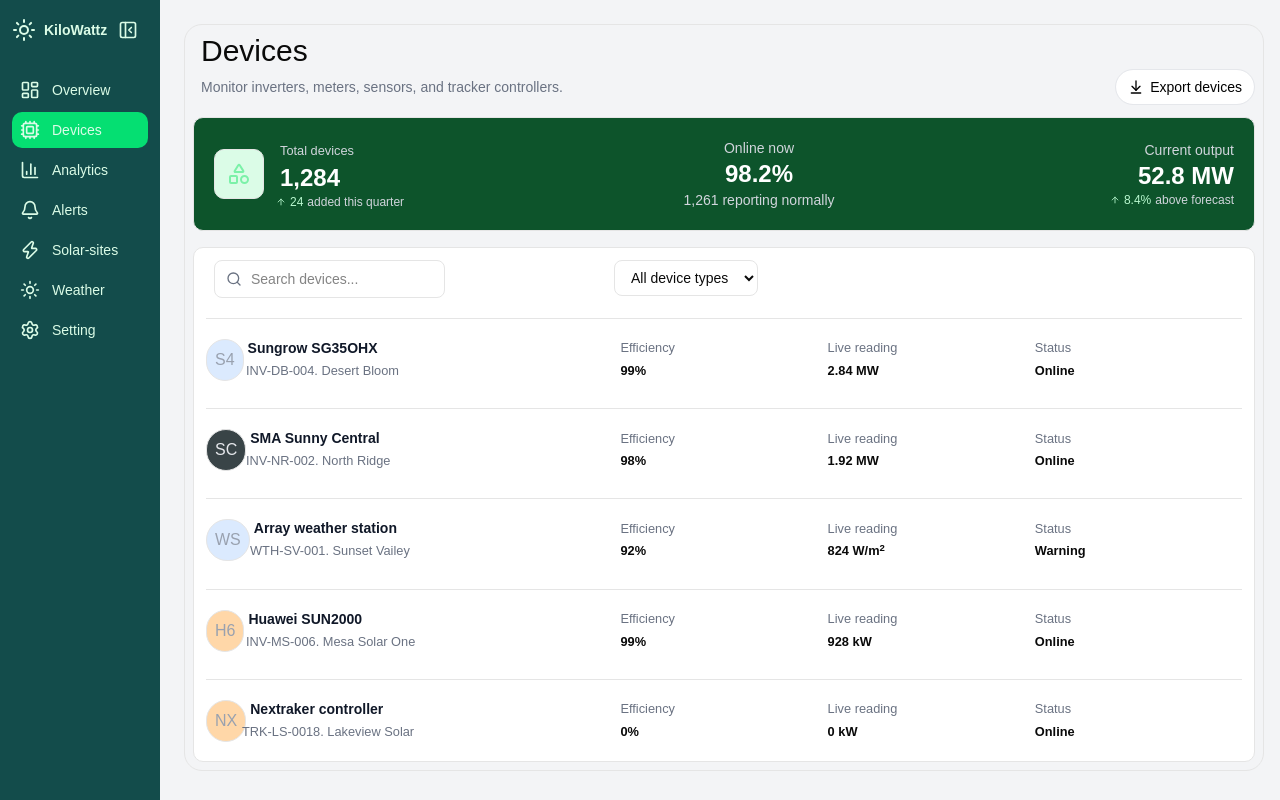
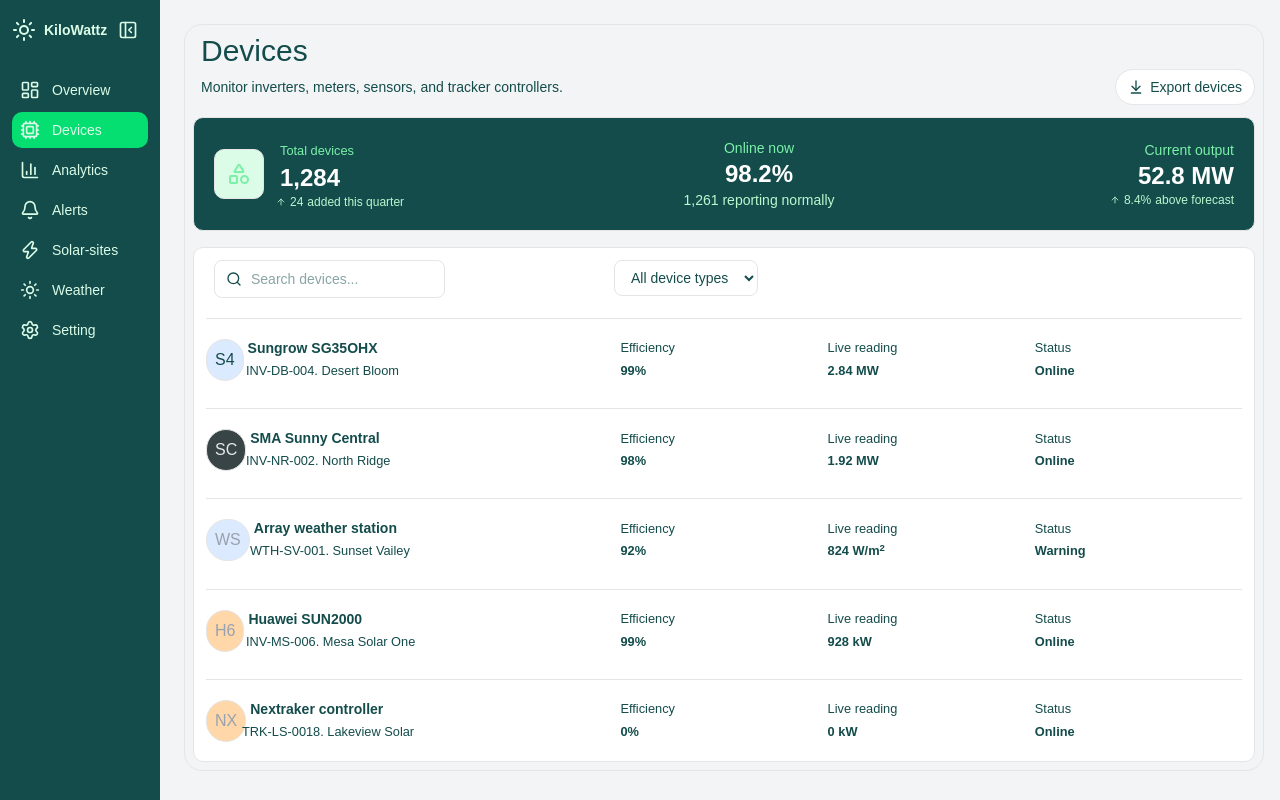
Before and after one commit to Frozyne/KiloWattz, a React (Vite) app in the folder client/: page /admin/devices in a window 1280 px wide. Built offline with nearby package versions, Linux system fonts and the light colour scheme; no server answers.

Commit message:
Add fixes and adjustment

```diff
--- a/client/src/components/admin/Analytics.tsx
+++ b/client/src/components/admin/Analytics.tsx
@@ -22,7 +22,7 @@ export default function Analytics({ data = [] }: { readonly data?: Reading[] })
     <>
     <div className="bg-white">
       <div className="border rounded-4xl mt-4 p-5 bg-white">
-        <div className="flex justify-between items-center font-normal text-green-400 text-3xl">
+        <div className="flex justify-between items-center font-normal text-primary text-3xl">
           <span>Analytics</span>
 
           <div className="flex items-center gap-2 text-base">
@@ -31,7 +31,7 @@ export default function Analytics({ data = [] }: { readonly data?: Reading[] })
                 <button
                   key={v}
                   onClick={() => setMode(v)}
-                  className={`px-1 ${mode === v ? "bg-orange-200 text-white" : ""}`}
+                  className={`px-1 ${mode === v ? "bg-emerald-600 text-white" : ""}`}
                 >
                   {v === "day" ? "Daily" : "Monthly"}
                 </button>
--- a/client/src/components/admin/NavBar.tsx
+++ b/client/src/components/admin/NavBar.tsx
@@ -23,7 +23,7 @@ export default function NavBar(){
              className="absolute left-3 top-1/2 -translate-y-1/2  text-green-100 pointer-events-none" />
             <input
             type="type"
-            className="w-full py-2 border border-green-800 rounded-lg pl-10 pr-3 text-sm ouline-none focus:ring-2 focus:ring-gray-200 text-black"
+            className="w-full py-2 border border-green-800 rounded-lg pl-10 pr-3 text-sm ouline-none focus:ring-2 focus:ring-gray-200 text-primary"
             placeholder="Search..."/>
           </div>
           <div>
--- a/client/src/pages/admin/DevicesPages.tsx
+++ b/client/src/pages/admin/DevicesPages.tsx
@@ -8,47 +8,47 @@ export default function Devices() {
     const [region, setRegion] = useState("All")
     return (
         <div className="border p-2 ml-2 rounded-2xl mt-2">
-            <span className="text-3xl ml-2">Devices</span>
+            <span className="text-3xl ml-2 text-primary">Devices</span>
             <div className="flex items-center justify-between">
-                <div className="text-gray-500 text-sm ml-2">Monitor inverters, meters, sensors, and tracker controllers.</div>
-                <Button className="bg-white text-black border-gray-200"><ArrowDownToLineIcon />Export devices</Button>
+                <div className="text-primary text-sm ml-2">Monitor inverters, meters, sensors, and tracker controllers.</div>
+                <Button className="bg-white text-primary border-gray-200"><ArrowDownToLineIcon />Export devices</Button>
             </div>
 
-            <div className="bg-green-900 border rounded-lg text-white mt-3 p-5 flex items-center justify-between gap-6">
+            <div className="bg-primary border rounded-lg text-white mt-3 p-5 flex items-center justify-between gap-6">
                 <div className="flex items-center gap-4">
                     <span className="border bg-green-100 text-green-300 p-3 rounded-lg">
                         <ShapesIcon />
                     </span>
                     <div>
-                        <small className="text-gray-300">Total devices</small>
+                        <small className="text-green-300">Total devices</small>
                         <p className="text-2xl font-bold">1,284</p>
                         <p className="flex items-center gap-1 text-xs text-green-200">
                             <ArrowUpIcon size={10} className="-translate-x-1" />
                             <span className="-translate-x-1">24</span>
-                            <span className="text-gray-300 -translate-x-1">added this quarter</span>
+                            <span className="text-green-200 -translate-x-1">added this quarter</span>
                         </p>
                     </div>
                 </div>
 
                 <div className="flex flex-col items-center">
-                    <span className="text-sm text-gray-300">Online now</span>
+                    <span className="text-sm text-green-300">Online now</span>
                     <strong className="text-2xl">98.2%</strong>
-                    <small className="text-sm text-gray-300">1,261 reporting normally</small>
+                    <small className="text-sm text-green-200">1,261 reporting normally</small>
                 </div>
 
                 <div className="flex flex-col items-end">
-                    <span className="text-sm text-gray-300">Current output</span>
+                    <span className="text-sm text-green-300">Current output</span>
                     <strong className="text-2xl">52.8 MW</strong>
                     <p className="flex items-center gap-1 text-xs text-green-200">
                         <ArrowUpIcon size={10} />
                         <span>8.4%</span>
-                        <span className="text-gray-300">above forecast</span>
+                        <span className="text-green-200">above forecast</span>
                     </p>
                 </div>
             </div>
             <div className="mt-4 border rounded-lg bg-white p-3">
                 <div className="relative w-full max-w-sm ml-2 flex justify-between">
-                    <SearchIcon className="pointer-events-none absolute left-3 top-1/2 h-4 w-4 -translate-y-1/2 text-gray-500" />
+                    <SearchIcon className="pointer-events-none absolute left-3 top-1/2 h-4 w-4 -translate-y-1/2 text-primary" />
                     <input
                         type="text"
                         value={query}
@@ -56,12 +56,12 @@ export default function Devices() {
                             setQuery(e.target.value)
                         }}
                         placeholder="Search devices..."
-                        className="rounded-md border py-2 pl-9 pr-3 text-sm outline-none focus:ring-gray-200"
+                        className="rounded-md border py-2 pl-9 pr-3 text-sm outline-none focus:ring-gray-200 text-primary"
                     />
                     <div className="translate-x-40">
                         <select value={region}
                             onChange={(e) => { setRegion(e.target.value); }}
-                            className="rounded-md border border-gary-200 px-3 py-2 text-sm outline-none focus:ring-2 focus:ring-gray-200">
+                            className="rounded-md border border-gary-200 px-3 py-2 text-sm outline-none focus:ring-2 focus:ring-gray-200 text-primary">
                             <option value="All">All device types</option>
                             <option value="North">North</option>
                             <option value="South">South</option>
@@ -74,18 +74,18 @@ export default function Devices() {
 
                     <div className="flex items-center mt-2">
                         <div className="flex items-center gap-3 flex-2">
-                            <span className="border rounded-3xl p-2 bg-blue-100 text-gray-400 translate-y-3">S4</span>
-                            <small className="font-bold text-sm text-gray-900 -translate-x-2">Sungrow SG35OHX</small>
+                            <span className="border rounded-3xl p-2 bg-blue-100 text-primary translate-y-3">S4</span>
+                            <small className="font-bold text-sm text-primary -translate-x-2">Sungrow SG35OHX</small>
                         </div>
-                        <small className="flex-1 text-gray-500">Efficiency</small>
-                        <small className="flex-1 text-gray-500">Live reading</small>
-                        <small className="flex-1 text-gray-500">Status</small>
+                        <small className="flex-1 text-primary">Efficiency</small>
+                        <small className="flex-1 text-primary">Live reading</small>
+                        <small className="flex-1 text-primary">Status</small>
                     </div>
                     <div className="flex items-center -translate-y-2">
-                        <small className="flex-2 translate-x-10 text-gray-500">INV-DB-004. Desert Bloom</small>
-                        <small className="flex-1 font-semibold">99%</small>
-                        <small className="flex-1 font-semibold">2.84 MW</small>
-                        <small className="flex-1 font-semibold">Online</small>
+                        <small className="flex-2 translate-x-10 text-primary">INV-DB-004. Desert Bloom</small>
+                        <small className="flex-1 font-semibold text-primary">99%</small>
+                        <small className="flex-1 font-semibold text-primary">2.84 MW</small>
+                        <small className="flex-1 font-semibold text-primary">Online</small>
                     </div>
                 </div>
                 <div className="mt-5 border-t">
@@ -93,17 +93,17 @@ export default function Devices() {
                     <div className="flex items-center mt-2">
                         <div className="flex items-center gap-3 flex-2">
                             <span className="border rounded-3xl p-2 bg-mist-700 text-gray-200 translate-y-3">SC</span>
-                            <small className="font-bold text-sm text-gray-900 -translate-x-2">SMA Sunny Central</small>
+                            <small className="font-bold text-sm text-primary -translate-x-2">SMA Sunny Central</small>
                         </div>
-                        <small className="flex-1 text-gray-500">Efficiency</small>
-                        <small className="flex-1 text-gray-500">Live reading</small>
-                        <small className="flex-1 text-gray-500">Status</small>
+                        <small className="flex-1 text-primary">Efficiency</small>
+                        <small className="flex-1 text-primary">Live reading</small>
+                        <small className="flex-1 text-primary">Status</small>
                     </div>
                     <div className="flex items-center -translate-y-2">
-                        <small className="flex-2 translate-x-10 text-gray-500">INV-NR-002. North Ridge</small>
-                        <small className="flex-1 font-semibold">98%</small>
-                        <small className="flex-1 font-semibold">1.92 MW</small>
-                        <small className="flex-1 font-semibold">Online</small>
+                        <small className="flex-2 translate-x-10 text-primary">INV-NR-002. North Ridge</small>
+                        <small className="flex-1 font-semibold text-primary">98%</small>
+                        <small className="flex-1 font-semibold text-primary">1.92 MW</small>
+                        <small className="flex-1 font-semibold text-primary">Online</small>
                     </div>
                 </div>
                 <div className="mt-5 border-t">
@@ -111,17 +111,17 @@ export default function Devices() {
                     <div className="flex items-center mt-2">
                         <div className="flex items-center gap-3 flex-2">
                             <span className="border rounded-3xl p-2 bg-blue-100 text-gray-400 translate-y-3">WS</span>
-                            <small className="font-bold text-sm text-gray-900 -translate-x-2">Array weather station</small>
+                            <small className="font-bold text-sm text-primary -translate-x-2">Array weather station</small>
                         </div>
-                        <small className="flex-1 text-gray-500">Efficiency</small>
-                        <small className="flex-1 text-gray-500">Live reading</small>
-                        <small className="flex-1 text-gray-500">Status</small>
+                        <small className="flex-1 text-primary">Efficiency</small>
+                        <small className="flex-1 text-primary">Live reading</small>
+                        <small className="flex-1 text-primary">Status</small>
                     </div>
                     <div className="flex items-center -translate-y-2">
-                        <small className="flex-2 translate-x-11 text-gray-500">WTH-SV-001. Sunset Vailey</small>
-                        <small className="flex-1 font-semibold">92%</small>
-                        <small className="flex-1 font-semibold">824 W/m<sup>2</sup></small>
-                        <small className="flex-1 font-semibold">Warning</small>
+                        <small className="flex-2 translate-x-11 text-primary">WTH-SV-001. Sunset Vailey</small>
+                        <small className="flex-1 font-semibold text-primary">92%</small>
+                        <small className="flex-1 font-semibold text-primary">824 W/m<sup>2</sup></small>
+                        <small className="flex-1 font-semibold text-primary">Warning</small>
                     </div>
                 </div>
                 <div className="mt-5 border-t">
@@ -129,17 +129,17 @@ export default function Devices() {
                     <div className="flex items-center mt-2">
                         <div className="flex items-center gap-3 flex-2">
                             <span className="border rounded-3xl p-2 bg-orange-200 text-gray-400 translate-y-3">H6</span>
-                            <small className="font-bold text-sm text-gray-900 -translate-x-2">Huawei SUN2000</small>
+                            <small className="font-bold text-sm text-primary -translate-x-2">Huawei SUN2000</small>
                         </div>
-                        <small className="flex-1 text-gray-500">Efficiency</small>
-                        <small className="flex-1 text-gray-500">Live reading</small>
-                        <small className="flex-1 text-gray-500">Status</small>
+                        <small className="flex-1 text-primary">Efficiency</small>
+                        <small className="flex-1 text-primary">Live reading</small>
+                        <small className="flex-1 text-primary">Status</small>
                     </div>
                     <div className="flex items-center -translate-y-2">
-                        <small className="flex-2 translate-x-10 text-gray-500">INV-MS-006. Mesa Solar One</small>
-                        <small className="flex-1 font-semibold">99%</small>
-                        <small className="flex-1 font-semibold">928 kW</small>
-                        <small className="flex-1 font-semibold">Online</small>
+                        <small className="flex-2 translate-x-10 text-primary">INV-MS-006. Mesa Solar One</small>
+                        <small className="flex-1 font-semibold text-primary">99%</small>
+                        <small className="flex-1 font-semibold text-primary">928 kW</small>
+                        <small className="flex-1 font-semibold text-primary">Online</small>
                     </div>
                 </div>
                 <div className="mt-5 border-t">
@@ -147,17 +147,17 @@ export default function Devices() {
                     <div className="flex items-center mt-2">
                         <div className="flex items-center gap-3 flex-2">
                             <span className="border rounded-3xl p-2 bg-orange-200 text-gray-400 translate-y-3">NX</span>
-                            <small className="font-bold text-sm text-gray-900 -translate-x-2">Nextraker controller</small>
+                            <small className="font-bold text-sm text-primary -translate-x-2">Nextraker controller</small>
                         </div>
-                        <small className="flex-1 text-gray-500">Efficiency</small>
-                        <small className="flex-1 text-gray-500">Live reading</small>
-                        <small className="flex-1 text-gray-500">Status</small>
+                        <small className="flex-1 text-primary">Efficiency</small>
+                        <small className="flex-1 text-primary">Live reading</small>
+                        <small className="flex-1 text-primary">Status</small>
                     </div>
                     <div className="flex items-center -translate-y-2">
-                        <small className="flex-2 translate-x-9 text-gray-500">TRK-LS-0018. Lakeview Solar</small>
-                        <small className="flex-1 font-semibold">0%</small>
-                        <small className="flex-1 font-semibold">0 kW</small>
-                        <small className="flex-1 font-semibold">Online</small>
+                        <small className="flex-2 translate-x-9 text-primary">TRK-LS-0018. Lakeview Solar</small>
+                        <small className="flex-1 font-semibold text-primary">0%</small>
+                        <small className="flex-1 font-semibold text-primary">0 kW</small>
+                        <small className="flex-1 font-semibold text-primary">Online</small>
                     </div>
                 </div>
             </div>
--- a/client/src/pages/public/LandingPage.tsx
+++ b/client/src/pages/public/LandingPage.tsx
@@ -6,7 +6,7 @@ import { useState } from 'react';
 import { FeaturesSection } from '@/components/common/FeaturesSection'
 import { ArchitectureSection } from '@/components/common/ArchitectureSection'
 import { Footer } from '@/components/common/Footer'
-
+import { Link } from 'react-router';
 export const LandingPage: React.FC = () => {
   const [client, setClient] = useState("All")
   return (
@@ -22,11 +22,11 @@ export const LandingPage: React.FC = () => {
           </span>
           <div className='z-10 relative flex ml-30 mt-4 gap-20 sm:flex-row'>
         <a
-        href='/admin/Dashboard'><Button className="text-green-100 hover:bg-gray-500 rounded-lg p-1 pl-5">DashBoard</Button></a>
-        <a
-        href='/pages/public/LoginPage'> <Button className="text-green-100 hover:bg-gray-500 rounded-lg p-2 pl-5">Sign in</Button></a>
-        <Button className="text-green-100 hover:bg-gray-500 rounded-lg p-1 pl-5">Customers</Button>
-        <Button className="text-green-100 border-green-900 hover:bg-gray-500 rounded-lg p-1 pl-5">Get an estimate</Button>
+        href='/admin/Dashboard'><Button className="text-green-100 hover:bg-primary rounded-lg p-1 pl-5">DashBoard</Button></a>
+
+       <Button render={<Link to="/login"/> } nativeButton={false} className="text-green-100 hover:bg-primary rounded-lg p-2 pl-5">Sign in</Button>
+        <Button className="text-green-100 hover:bg-primary rounded-lg p-1 pl-5">Customers</Button>
+        <Button className="text-green-100 border-green-900 hover:bg-primary rounded-lg p-1 pl-5">Get an estimate</Button>
         </div>
          <div className='relative z-10 ml-28 mt-3 text-green-100'>
             <select value={client}
--- a/client/src/pages/public/LoginPage.tsx
+++ b/client/src/pages/public/LoginPage.tsx
@@ -1,7 +1,7 @@
 import { useState } from "react";
 import type { SubmitEvent } from "react";
 import { Zap, Eye, EyeOff, Mail, Lock } from "lucide-react";
-import { apiRequest } from "../../services/api";
+import { apiRequest } from "@/services/api";
 
 type LoginResponse = {
   success: boolean;
```
Also changed, not shown: client/src/pages/admin/AlertsPage.tsx (+14 -14 lines), client/src/pages/admin/AnalyticsPage.tsx (+35 -41 lines).
